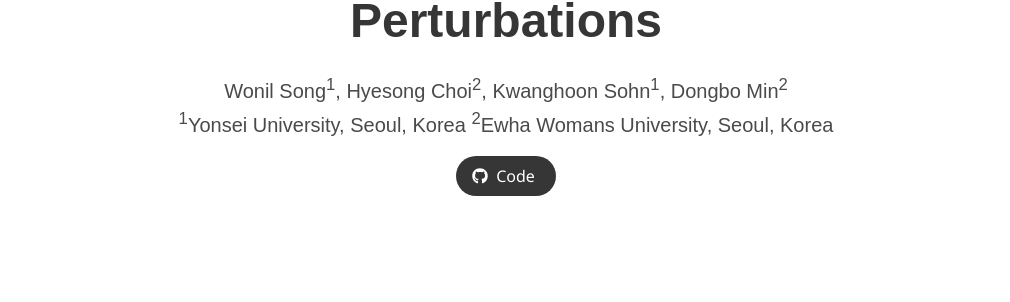
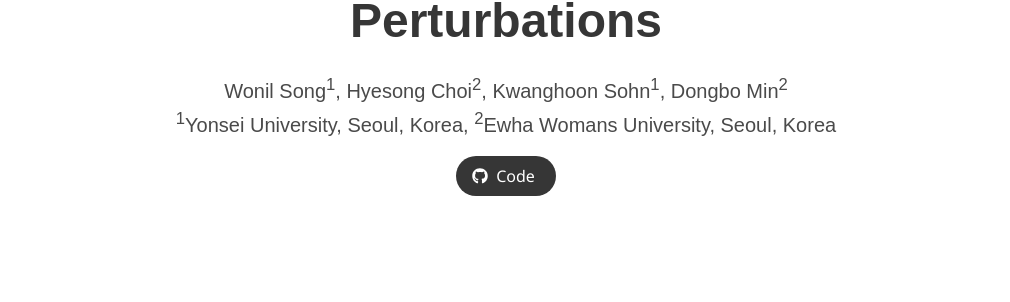
Before and after one commit to W-Song11/SimGRL, a Jekyll site: the page built from index.md, in a window 1280 px wide. Shown: the part 162-464 px from the top of the page, without its empty margins (134-1144 px from the left). Built offline with Jekyll 4.4.1, drawn with Linux system fonts in a browser that asks for light colours; some web fonts are replaced.

```diff
--- a/index.md
+++ b/index.md
@@ -6,8 +6,7 @@ title: A Simple Framework for Generalization in Visual RL under Dynamic Scene Pe
 authors:
     Wonil Song<sup>1</sup>, Hyesong Choi<sup>2</sup>, Kwanghoon Sohn<sup>1</sup>, Dongbo Min<sup>2</sup>
 affiliations:
-    <sup>1</sup>Yonsei University, Seoul, Korea
-    <sup>2</sup>Ewha Womans University, Seoul, Korea
+    <sup>1</sup>Yonsei University, Seoul, Korea, <sup>2</sup>Ewha Womans University, Seoul, Korea
 paper: #https://www.cs.virginia.edu/~robins/Turing_Paper_1936.pdf
 video: #https://www.youtube.com/results?search_query=turing+machine
 code: https://github.com/W-Song11/SimGRL-Code
```
